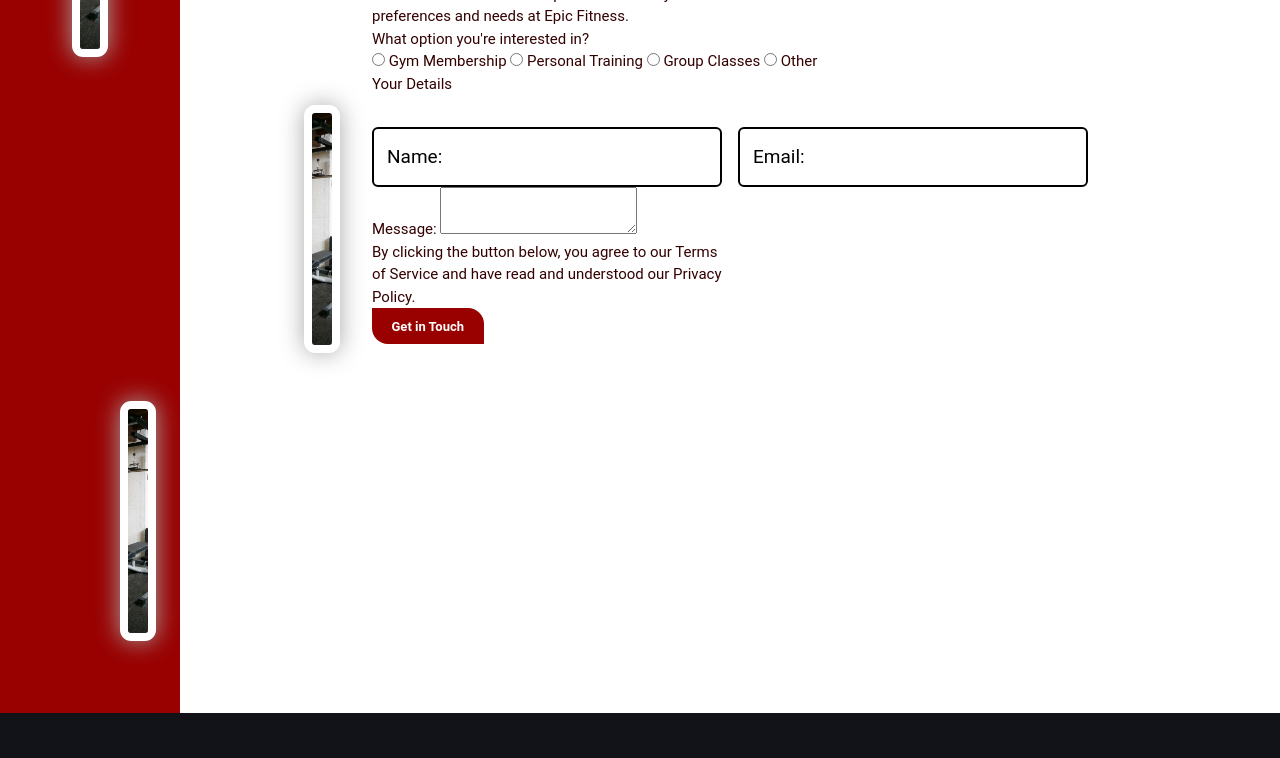
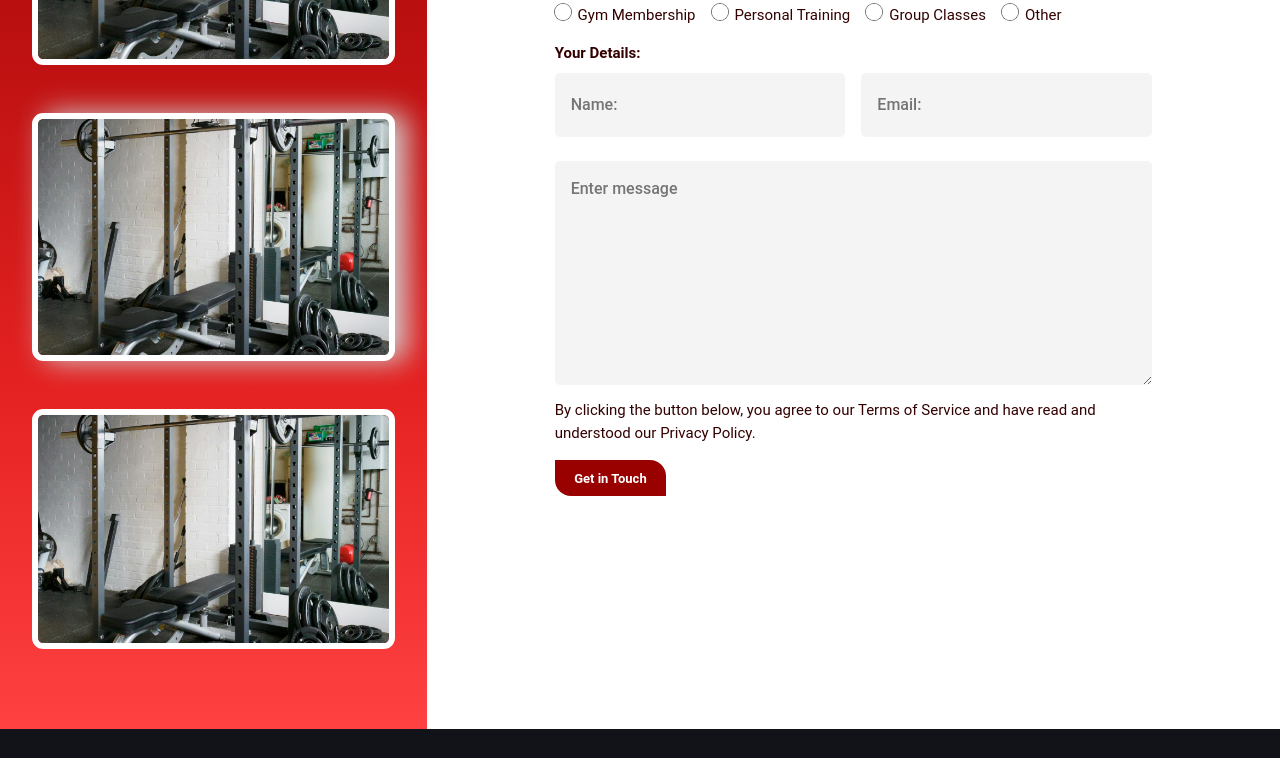
Before and after one commit to saxsaaa/epic-fitness, a website built with Vite: page contact.html in a window 1280 px wide. Shown: the part 271-1029 px from the top of the page. Built offline with nearby package versions, Linux system fonts and the light colour scheme; a script that the page names is missing.

Commit message:
Complete Contact Us page with CSS and responsiveness; pending image updates.

```diff
--- a/contact.html
+++ b/contact.html
@@ -39,48 +39,48 @@
           <div class="contact-form-wrapper">
             <div class="square-title"></div>
             <h3 class="fw-bold fs-primary-heading">Contact Us</h3>
-            <p>Connect with our fitness experts to discuss your preferences and needs at Epic Fitness.</p>
-            <p>What option you're interested in?</p>
+            <p class="contact-text-spacer">
+              Connect with our fitness experts to discuss your preferences and needs at Epic Fitness.
+            </p>
+            <p class="contact-text-spacer fw-bold">What option you're interested in?</p>
             <form id="contactForm">
-              <div class="radio-wrapper">
+              <div class="radio-wrapper contact-text-spacer">
                 <label for="gymMembership">
-                  <input type="radio" id="gymMembership" name="membershipType" value="gymMembership" />
+                  <input class="radio-button" type="radio" id="gymMembership" name="membershipType" value="gymMembership" />
                   Gym Membership
                 </label>
 
                 <label for="personalTraining">
-                  <input type="radio" id="personalTraining" name="membershipType" value="personalTraining" />
+                  <input class="radio-button" type="radio" id="personalTraining" name="membershipType" value="personalTraining" />
                   Personal Training
                 </label>
 
                 <label for="groupClasses">
-                  <input type="radio" id="groupClasses" name="membershipType" value="groupClasses" />
+                  <input class="radio-button" type="radio" id="groupClasses" name="membershipType" value="groupClasses" />
                   Group Classes
                 </label>
 
                 <label for="otherSpecify">
-                  <input type="radio" id="otherSpecify" name="membershipType" value="otherSpecify" />
+                  <input class="radio-button" type="radio" id="otherSpecify" name="membershipType" value="otherSpecify" />
                   Other
                 </label>
               </div>
 
-              <p>Your Details</p>
+              <p class="fw-bold">Your Details:</p>
 
               <div class="even-columns">
                 <div class="input-field">
-                  <input type="text" required spellcheck="false" />
-                  <label>Name:</label>
+                  <input type="text" required spellcheck="false" placeholder="Name:" />
                 </div>
                 <div class="input-field">
-                  <input type="email" required spellcheck="false" />
-                  <label>Email:</label>
+                  <input type="email" required spellcheck="false" placeholder="Email:" />
                 </div>
               </div>
+              <div class="textarea-box">
+                <textarea name="textarea" id="textarea" placeholder="Enter message"></textarea>
+              </div>
 
-              <label for="message">Message:</label>
-              <textarea id="message" name="message"></textarea>
-
-              <p>
+              <p class="contact-text-spacer">
                 By clicking the button below, you agree to our Terms of Service and have read and understood our Privacy Policy.
               </p>
 
--- a/css/contact.css
+++ b/css/contact.css
@@ -5,28 +5,32 @@
   grid-template-columns: 1fr 2fr;
 }
 .contact-image {
-  padding: 4.5rem;
+  padding: 5.1rem;
   display: flex;
   gap: 3rem;
   flex-direction: column;
-  background-color: var(--clr-primary-400);
+  background: rgb(255, 65, 65);
+  background: linear-gradient(0deg, rgba(255, 65, 65, 1) 0%, rgba(229, 34, 34, 1) 34%, rgba(153, 1, 1, 1) 100%);
+  align-items: center;
 }
 
 .contact-image img {
   height: 16rem;
   width: 27rem;
-  border: 0.5rem solid var(--clr-neutral-100);
+  border: 0.4rem solid var(--clr-neutral-100);
   border-radius: 0.7rem;
   object-fit: cover;
-  filter: drop-shadow(0 0 0.75rem rgb(168, 168, 168));
+
+  transition: all 0.5s ease;
 }
 
 .contact-image img:nth-child(2) {
   height: 15.5rem;
   width: 25rem;
-  left: 14.5rem;
+  left: 50%;
   position: relative;
   z-index: 1;
+  filter: drop-shadow(0.8rem 0 0.85rem rgb(207, 207, 207));
 }
 
 .contact-image img:nth-child(3) {
@@ -37,44 +41,144 @@
 }
 
 .contact-form-wrapper {
-  padding: 12rem;
+  padding: 15%;
+}
+.contact-text-spacer {
+  margin-bottom: 1rem;
+  margin-top: 0.5rem;
+}
+.radio-wrapper {
+  display: flex;
+  gap: 3rem;
+}
+.radio-button {
+  box-shadow: 0px 0px 0px 1px #6d6d6d;
+  font-size: 3em;
+  width: 1rem;
+  height: 1rem;
+  margin-right: 0.2rem;
+
+  border: 4px solid #fff;
+  background-clip: border-box;
+  border-radius: 50%;
+  appearance: none;
+  transition: background-color 0.3s, box-shadow 0.3s;
+}
+.radio-button:checked {
+  box-shadow: 0px 0px 0px 3px var(--clr-accent-500);
+  background-color: var(--clr-accent-500);
+}
+.input-field {
+  width: 100%;
 }
 .input-field {
   position: relative;
-  margin-top: 2rem;
+  margin-top: 0.5rem;
+}
+.input-field:nth-child(1) {
+  margin-right: 3rem !important;
+}
+.input-field input {
+  margin: 0;
+  padding: 0;
+  background: none;
+  border: none;
+  border-radius: 0;
+  outline: none;
+  appearance: none;
+}
+.input-field input {
+  width: inherit;
+  min-height: 4rem;
+  border-radius: 5px;
+  background: #e4e4e46b;
+  padding: 1rem;
+  font-size: 1rem;
+  font-weight: var(--fw-semi-bold);
+  font-family: inherit;
+  resize: vertical;
+}
+/* textaera
+---------------------------------------------------------*/
+.textarea-box {
+  width: 100%;
+  margin-top: 1.5rem;
 }
 
-.input-field input {
-  width: 350px;
-  height: 60px;
-  border-radius: 6px;
-  font-size: 18px;
-  padding: 0 15px;
-  border: 2px solid #000000;
-  background: transparent;
-  color: #000000;
+/* Reset default style */
+.textarea-box textarea {
+  margin: 0;
+  padding: 0;
+  background: none;
+  border: none;
+  border-radius: 0;
   outline: none;
+  appearance: none;
 }
 
-.input-field label {
-  position: absolute;
-  top: 50%;
-  left: 15px;
-  transform: translateY(-50%);
-  color: #000000;
-  font-size: 19px;
-  pointer-events: none;
-  transition: 0.3s;
+.textarea-box textarea {
+  width: inherit;
+  min-height: 14rem;
+  border-radius: 5px;
+  background: #e4e4e46b;
+  padding: 1rem;
+  font-size: 1rem;
+  font-weight: var(--fw-semi-bold);
+  font-family: inherit;
+  resize: vertical;
 }
 
-.input-field input:focus {
-  border: 2px solid #ffcc00;
+@media screen and (min-width: 47em) and (max-width: 80em) {
+  .contact-image {
+    padding: 5rem 2rem 5rem 2rem;
+  }
+  .contact-image img:nth-child(2) {
+    left: 0;
+    width: 27rem;
+  }
+
+  .contact-image img:nth-child(3) {
+    width: 27rem;
+    left: 0;
+  }
+  .radio-wrapper {
+    flex-wrap: wrap;
+    gap: 1rem;
+  }
 }
 
-.input-field input:focus ~ label,
-.input-field input:valid ~ label {
-  top: 5%;
-  font-size: 16px;
-  padding: 0 2px;
-  background: #ffffff;
+@media screen and (max-width: 47em) {
+  .contact-grid {
+    grid-template-columns: repeat(1, 1fr);
+  }
+  .contact-image img:nth-child(1) {
+    position: relative;
+    top: 7rem;
+  }
+  .contact-image img:nth-child(2) {
+    left: 0;
+    width: 27rem;
+    display: none;
+  }
+
+  .contact-image img:nth-child(3) {
+    left: 0;
+    width: 27rem;
+    display: none;
+  }
+  .contact-image {
+    padding: 0 2rem 5rem 2rem;
+  }
+
+  .contact-form-wrapper h3 {
+    font-size: 2.5rem;
+  }
+  .radio-wrapper {
+    flex-direction: column;
+
+    gap: 1rem;
+  }
+  .contact-form-wrapper {
+    padding: 4rem 10% 10% 10%;
+  }
 }
--- a/template.html
+++ b/template.html
@@ -28,9 +28,8 @@
               <ul class="nav-list" aria-label="primary" role="list">
                 <li><a href="index.html">Home</a></li>
                 <li><a href="about.html">About</a></li>
-                <li><a href="#">Classes</a></li>
-                <li><a href="#">Gallery</a></li>
-                <li><a href="#">Pages</a></li>
+                <li><a href="#">Pricing</a></li>
+
                 <li><a href="#">Blog</a></li>
                 <li><a href="contact.html">Contact </a></li>
               </ul>
```
